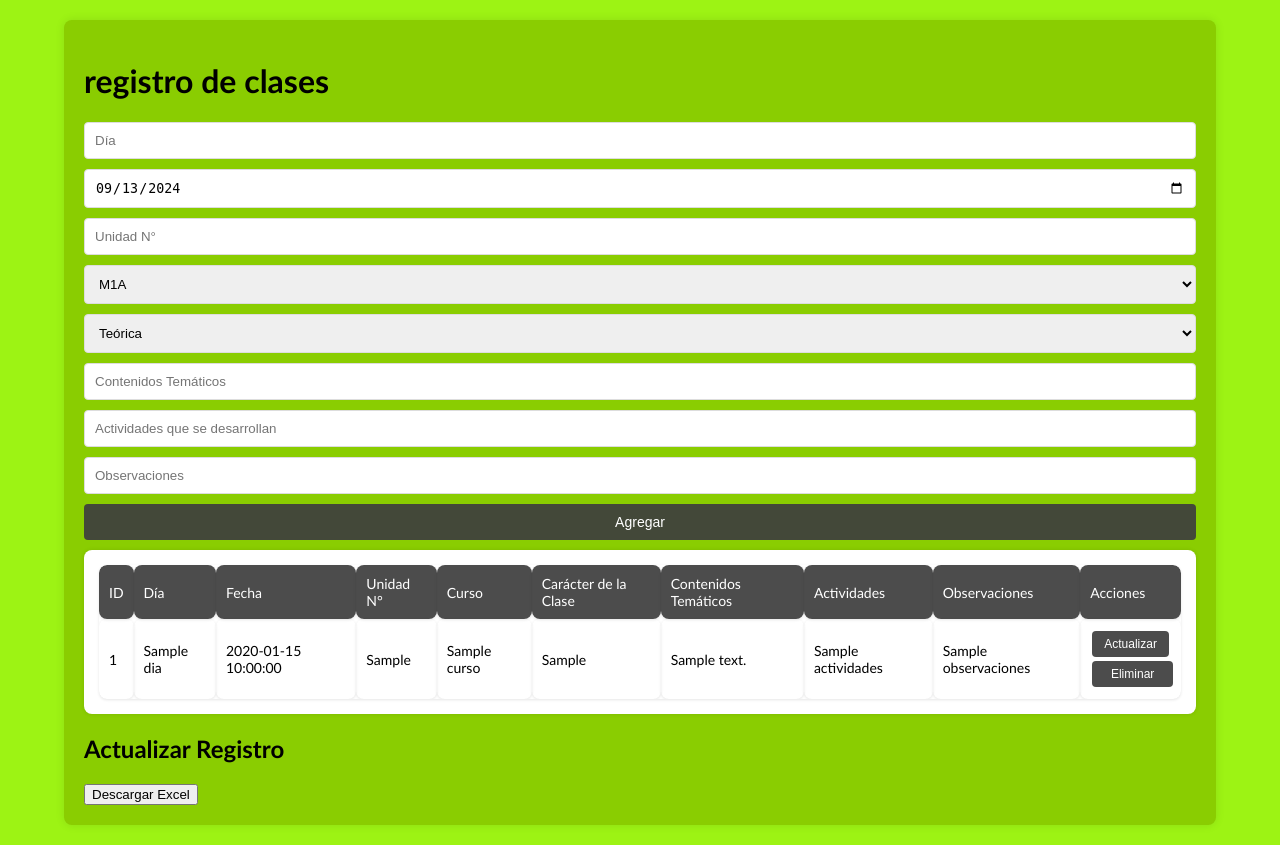
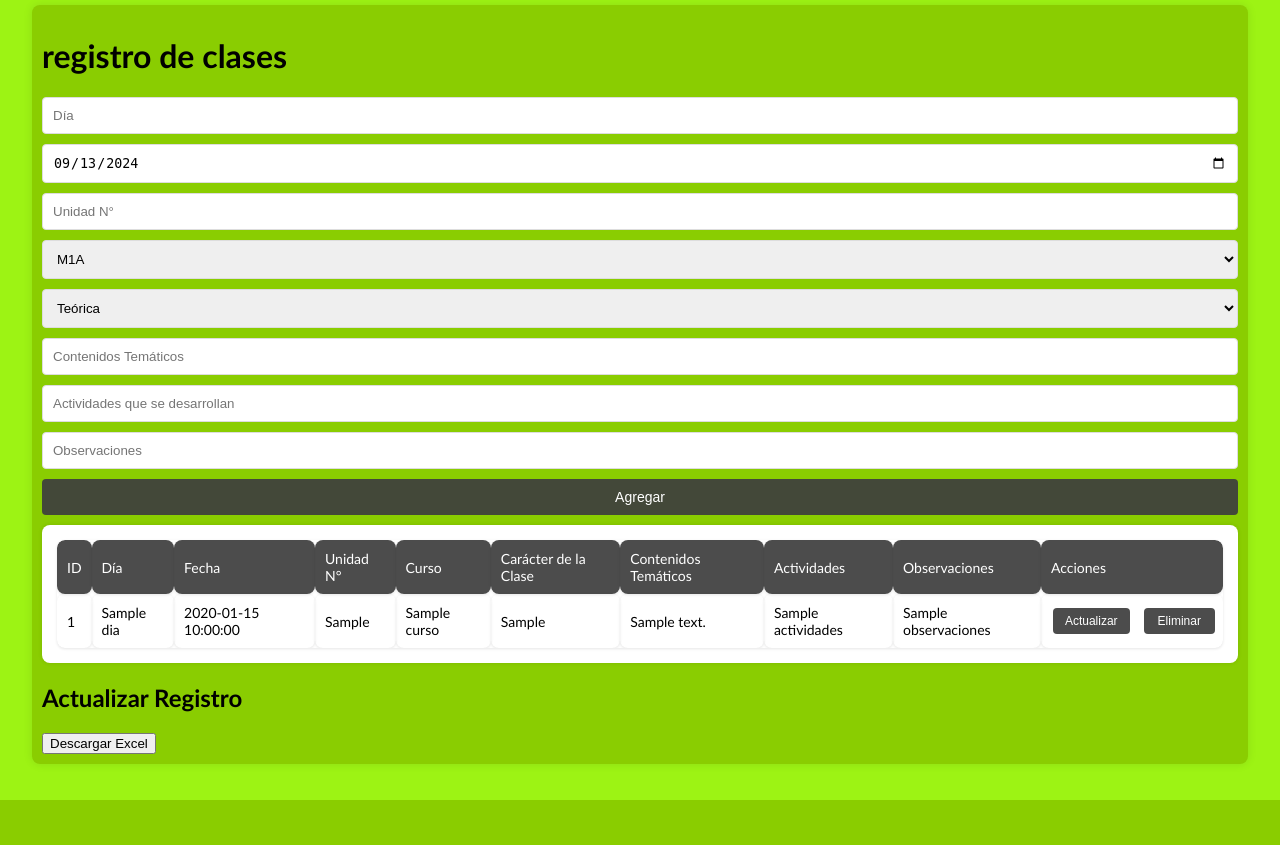
Before and after one commit to AxelArielGodoy/llenar-libro-de-temas, a Flask app: template templates/index.html in a window 1280 px wide. After the commit the page ends 800 px from the top, so only its background shows below. Run offline with Flask 3, Linux system fonts and the light colour scheme; the template is opened without the code that fills it: most values are stand-ins (such as "Sample title", 1, 10 or a date in 2020).

Commit message:
Funcionalidades y estilos casi completo. falta sheets

```diff
--- a/static/styles.css
+++ b/static/styles.css
@@ -3,16 +3,17 @@ body {
   padding: 0;
   background-color: #9df314; /* Cambia el color aquí */
   font-family: "Calibri", sans-serif;
-  overflow-x: hidden; /* Evita el desplazamiento horizontal en la página principal */
+  overflow-x: hidden;
+  width: 100%; /* Evita el desplazamiento horizontal en la página principal */
 }
 
 /* Estilo general para el contenedor principal */
 .container {
-  width: 90%;
+  width: 95%;
   max-width: 100%;
-  margin: 20px auto;
+  margin: 5px auto;
   background-color: #8acd01; /* Fondo verde para el contenido */
-  padding: 20px;
+  padding: 10px;
   box-shadow: 0px 0px 10px rgba(0, 0, 0, 0.1); /* Sombra alrededor del contenedor */
   border-radius: 8px;
   box-sizing: border-box; /* Incluye el padding y el borde en el cálculo del ancho */
@@ -117,6 +118,7 @@ td {
   form button {
     max-width: 100%; /* Asegura que los campos ocupen todo el ancho disponible */
     padding: 8px; /* Ajuste de padding para móviles */
+    height: 50px;
   }
 
   th,
--- a/templates/index.html
+++ b/templates/index.html
@@ -80,6 +80,8 @@
               <td>{{ dato.actividades }}</td>
               <td>{{ dato.observaciones }}</td>
               <td>
+                <!-- Contenedor para los botones -->
+                <div style="display: flex; gap: 10px">
                   <!-- Botón para seleccionar un registro para actualización -->
                   <button
                     class="tabla-btn"
@@ -96,6 +98,7 @@
                   >
                     <button class="tabla-btn" type="submit">Eliminar</button>
                   </form>
+                </div>
               </td>
             </tr>
             {% endfor %}
```
Also changed, not shown: 1 other file. Lines whose indentation alone changed are shown as unchanged.
